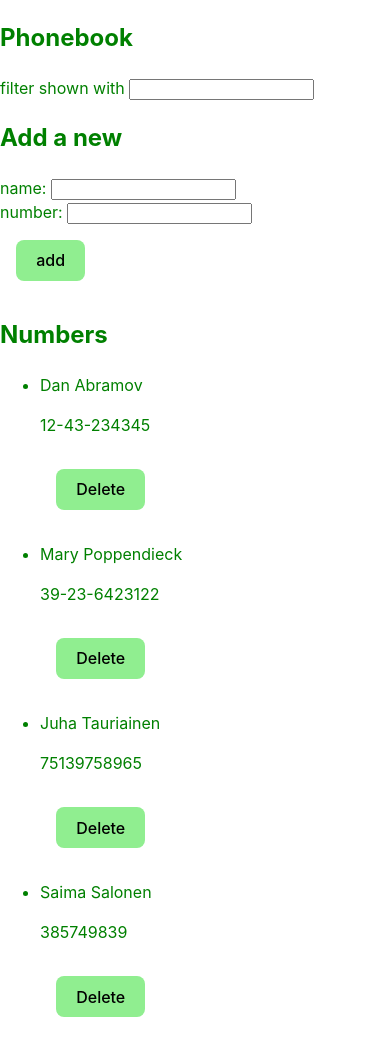
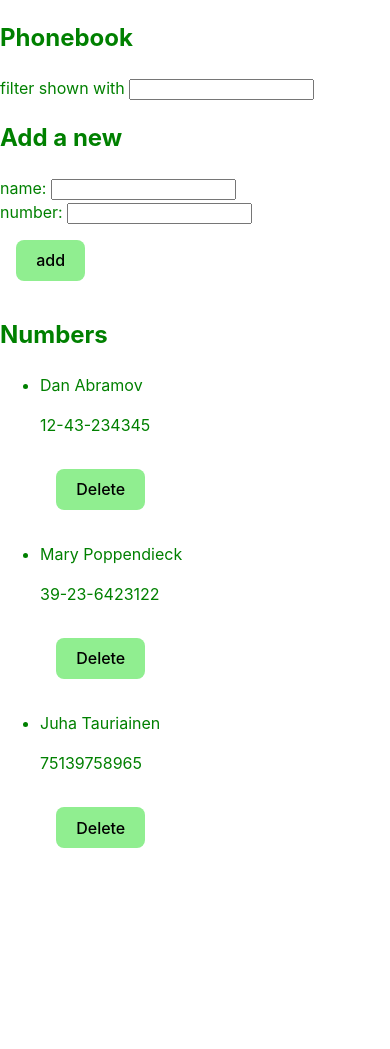
Before and after one commit to Madhusmitamis/05-phonebook, a React (Vite) app: page / in a window 390 px wide. After the commit the page ends 880 px from the top, so only its background shows below. Built offline with nearby package versions, Linux system fonts and the light colour scheme; data requests are answered from the project's data file.

Commit message:
2.17*: Phonebook step 12 done.

```diff
--- a/db.json
+++ b/db.json
@@ -14,11 +14,6 @@
       "id": "2b8d",
       "name": "Juha Tauriainen",
       "number": "75139758965"
-    },
-    {
-      "id": "2f1f",
-      "name": "Saima Salonen",
-      "number": "385749839"
     }
   ]
 }
--- a/src/App.jsx
+++ b/src/App.jsx
@@ -46,7 +46,9 @@ const App = () => {
           })
           .catch(error => {
             console.error('Error updating person:', error);
-            showErrorMessage('Error updating person. Please try again later.');
+            showErrorMessage(`Information of ${updatedPerson.name} has already been removed from server `);
+
+
           });
       }
     } else {
```
